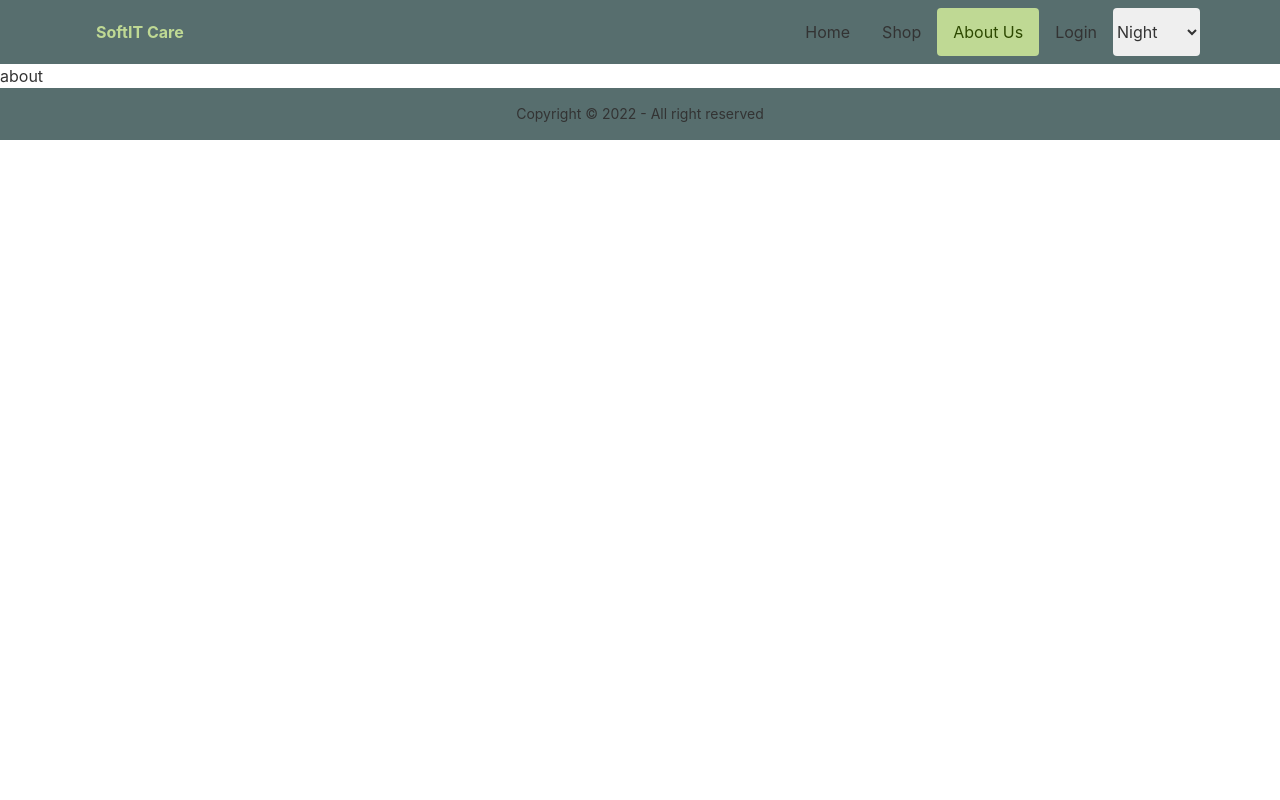
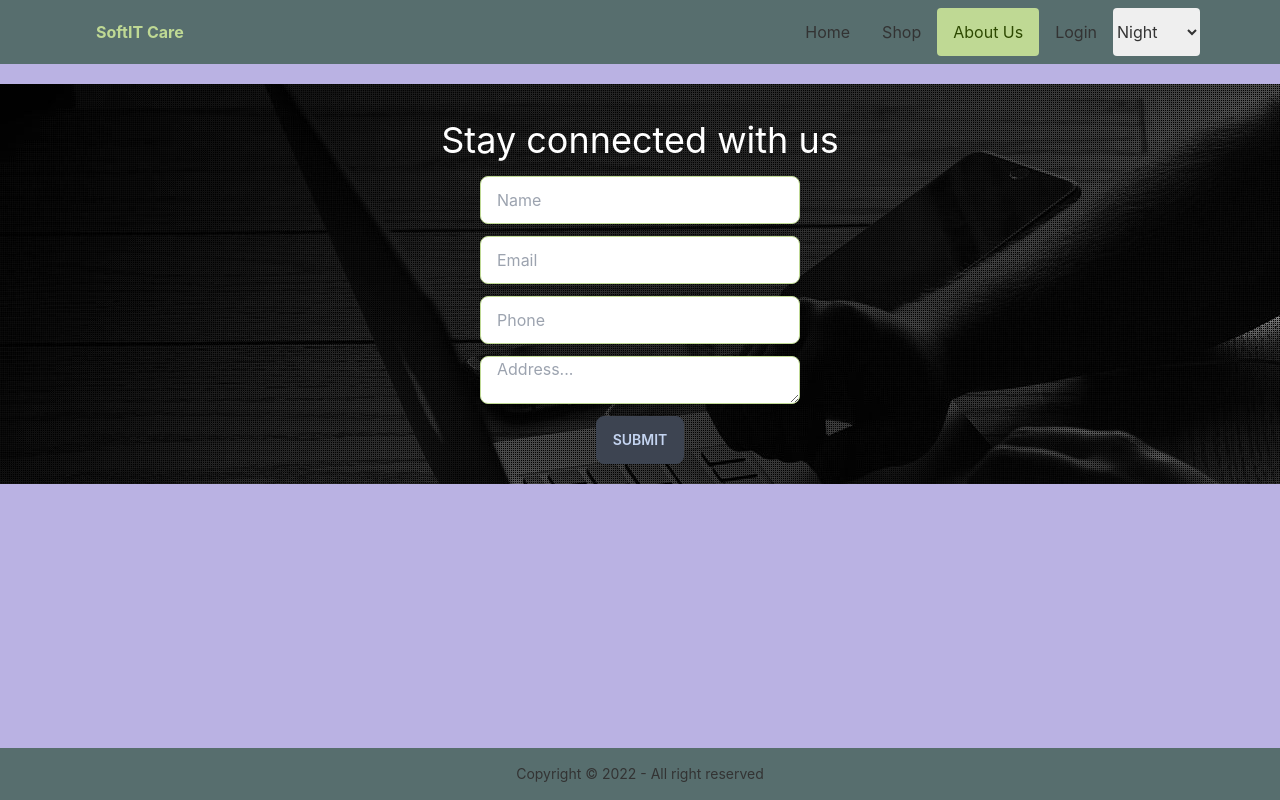
Before and after one commit to mak-43/softitcare, a React (Create React App) app: page /about in a window 1280 px wide. Built offline with nearby package versions, Linux system fonts and the light colour scheme; no server answers.

Commit message:
about us

```diff
--- a/src/Components/Navbar.js
+++ b/src/Components/Navbar.js
@@ -37,8 +37,8 @@ const Navbar = ({ children }) => {
 
         <select className=' flex rounded items-center gap-2' onClick={e => setTheme(e.target.value)}>
             <option value="night">Night</option>
+            <option value="cupcake">Cupcake</option>
             <option value="dark">Dark</option>
-            <option value="cupcake">Cupcake</option>
         </select>
 
 
--- a/src/Pages/About.js
+++ b/src/Pages/About.js
@@ -1,9 +1,39 @@
 import React from 'react';
+import pic from '../Assets/bg.jpg'
 
 const About = () => {
+    const handleForm=e=>{
+        e.preventDefault()
+        const name=e.target.name.value
+        console.log(name)
+        e.target.reset()
+
+    }
     return (
-        <div>
-            about
+        <div className='h-screen bg-info'>
+                <div className='my-5'>
+            <div className="py-5 " style={{
+                background: `url(${pic})`,
+                // backgroundImage: 'no-repeat',
+                // backgrondSize:'cover'
+
+
+            }}>
+                <div className='text-center my-4'>
+
+                    <h2 className='text-4xl text-white'>Stay connected with us</h2>
+                </div>
+                <div >
+                    <form onSubmit={handleForm} className='flex flex-col justify-center items-center gap-3'>
+                        <input type="text" name='name' placeholder="Name" class="input input-bordered input-primary w-full max-w-xs" />
+                        <input type="email" name='email' placeholder="Email" class="input input-bordered input-primary w-full max-w-xs" />
+                        <input type="text" placeholder="Phone" name='phone' class="input input-bordered input-primary w-full max-w-xs" />
+                        <textarea type="text" placeholder="Address..." name='address' class="input input-bordered input-primary w-full max-w-xs" />
+                        <button className=' btn '>Submit</button>
+                    </form>
+                </div>
+            </div>
+        </div>
         </div>
     );
 };
--- a/src/Pages/Admin.js
+++ b/src/Pages/Admin.js
@@ -2,8 +2,12 @@ import React from 'react';
 
 const Admin = () => {
     return (
-        <div className='bg-info'>
-            admin sab
+        <div className='bg-info h-screen'>
+               <div className=' flex justify-center items-center'>
+               <label  for="addmodal" class="btn my-5">Add theme</label>
+
+
+               </div>
         </div>
     );
 };
```
Also changed, not shown: src/Assets/bg.jpg (added).
